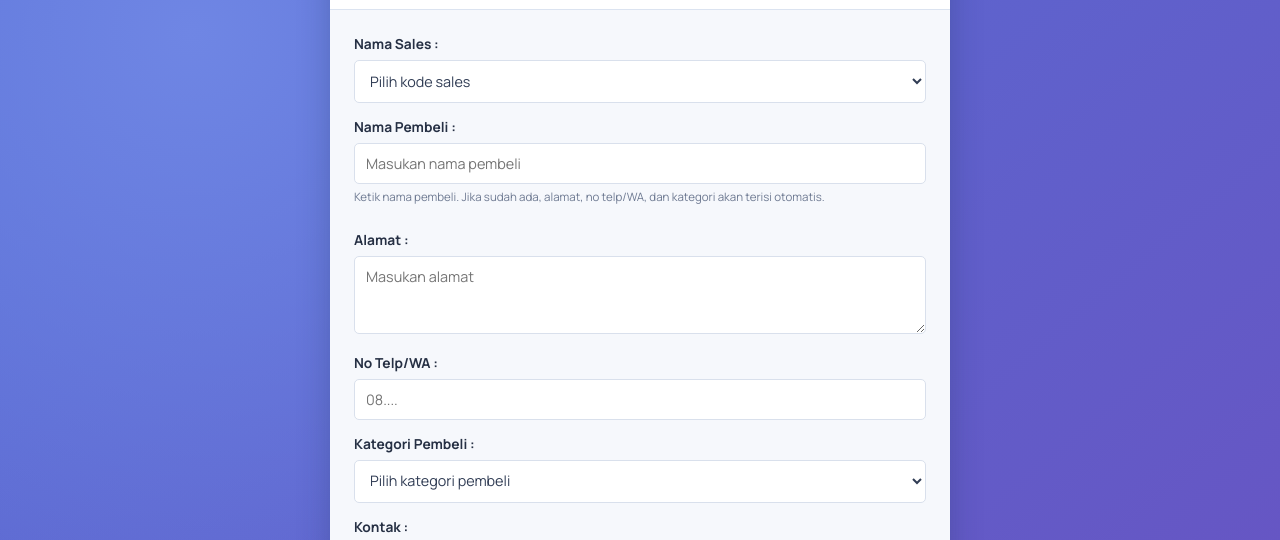
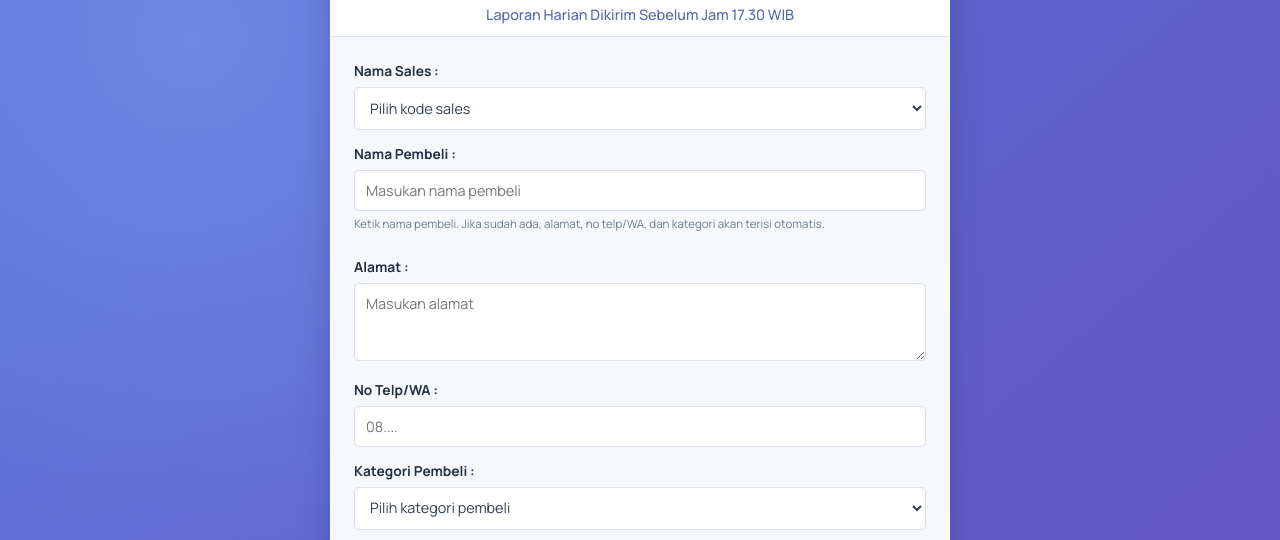
Before and after one commit to dmstask-work/GDC-FORM, a website: page form_aktivitas.html in a window 1280 px wide. Shown: the part 237-777 px from the top of the page. Drawn offline with nearby package versions, Linux system fonts and the light colour scheme; no server answers.

Commit message:
Add reminder message to activity form header

```diff
--- a/form_aktivitas.html
+++ b/form_aktivitas.html
@@ -16,6 +16,7 @@
 			<img src="image/header_image.png" alt="Form title image">
 			<div class="header-copy">
 				<h1>Form Aktivitas Harian Sales</h1>
+				<p>Laporan Harian Dikirim Sebelum Jam 17.30 WIB</p>
 			</div>
 		</header>
 
```
